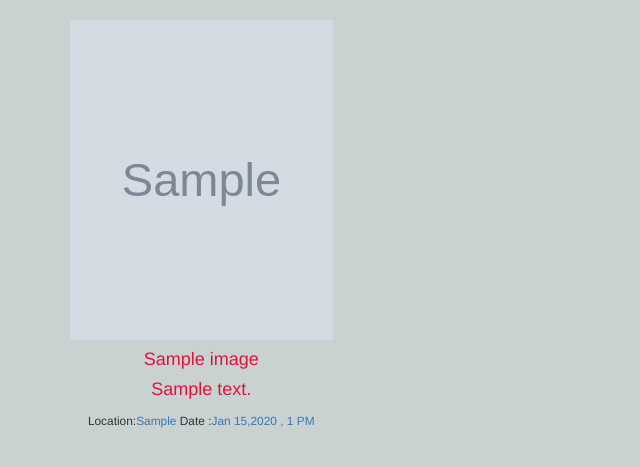
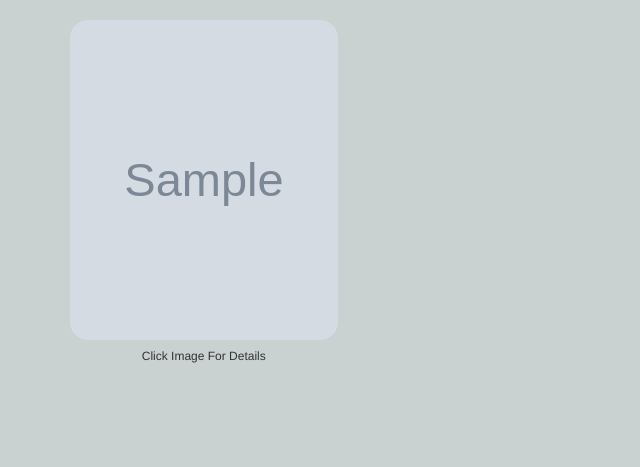
Before and after one commit to NyururuKelvin/pGallery, a Django app: template gallery/templates/galleries/search_category.html in a window 1280 px wide. Shown: the part 151-618 px from the top of the page, without its empty margins (0-640 px from the left). Run offline with Django 3.2, Linux system fonts and the light colour scheme; tables that the repository leaves empty hold one stand-in row (values such as "Sample post"); the template is opened without the code that fills it: values that come from a table or form of the project are taken from there, most other values are stand-ins (such as "Sample title", 1, 10 or a date in 2020); grey boxes marked "Sample" are stand-in pictures; some libraries are stand-ins or nearby versions.

Commit message:
my commit add styling

```diff
--- a/gallery/static/css/gallery.css
+++ b/gallery/static/css/gallery.css
@@ -11,3 +11,6 @@ body{
 a{
     text-decoration: none;
 }
+.display{
+    text-align: center;
+}
--- a/gallery/templates/galleries/gallery.html
+++ b/gallery/templates/galleries/gallery.html
@@ -13,6 +13,7 @@
             <a id="link" type="button" style="background-color: rgb(24, 53, 58);" data-toggle="modal" data-target="#exampleModalLong{{image.id}}">
             <img src="{{image.image.url}}" class="img-responsive" alt="Image" style="height: 40vh; width: 100%; border-radius: 18px;">
             </a>
+            <h6 class="text-center">Click Image For Details</h6>
         </div>
         <div class="modal fade" id="exampleModalLong{{image.id}}" tabindex="-1" role="dialog" aria-labelledby="exampleModalLongTitle" aria-hidden="true">
             <div class="modal-dialog" role="document">
@@ -26,7 +27,6 @@
                     <div class="modal-body">
                         <img src="{{image.image.url}}" class="img-responsive" alt="Image" style="height: 40vh; width: 100%;">
                         <h4 style="color: crimson;"> {{ image.description}} </h4>
-                        <h4 style="color: crimson;"> {{ image.name}} </h4>
                         <span class="small">Location:</span><a href="" style="text-decoration: none;"><span class="small">{{image.location.location}}</span></a><span></span><span class="small"> Date :</span><a href="" style="text-decoration: none;"><span class="small">{{image.date |  date:"M d,Y , f A"}}</span></a> <br>
                         <button type="button" class="btn btn-secondary" data-dismiss="modal">Close</button>
                     </div>
--- a/gallery/templates/galleries/search_category.html
+++ b/gallery/templates/galleries/search_category.html
@@ -6,7 +6,7 @@
     {% if images%}
     <legend class="header" style="color: white;">SEARCHES FOR {{message}} CATEGORY</legend>
     {% else %}
-    <legend class="header" style="color: white;">FOUND 0 IMAGES FOR {{message}} CATEGORY</legend>
+    <legend class="header" style="color: white;">FOUND 0 IMAGES</legend>
     {% endif %}
 
   </div>
@@ -15,18 +15,30 @@
 
   {% if images %}
     {% for image in images %}
-      <div class="col-sm-6 col-md-3">
-        <div class="card text-center">
-          <div class="card-header">
-            <img class="text-center" src="{{image.image.url}}" class="img-responsive" alt="Image" style="height: 40vh; width: 100%;">
+    <div class="col-lg-3 col-md-3 mb-2" style="padding-right: 10px; border-radius: 15px;">
+      <a id="link" type="button" style="background-color: rgb(24, 53, 58);" data-toggle="modal" data-target="#exampleModalLong{{image.id}}">
+      <img src="{{image.image.url}}" class="img-responsive" alt="Image" style="height: 40vh; width: 100%; border-radius: 18px;">
+      </a>
+      <h6 class="text-center">Click Image For Details</h6>
+  </div>
+  <div class="modal fade" id="exampleModalLong{{image.id}}" tabindex="-1" role="dialog" aria-labelledby="exampleModalLongTitle" aria-hidden="true">
+      <div class="modal-dialog" role="document">
+          <div class="modal-content">
+              <div class="modal-header">
+                  <h2 class="modal-title" id="exampleModalLongTitle">{{ image.name}}</h2>
+                  <button type="button" class="close" data-dismiss="modal" aria-label="Close">
+                  <span aria-hidden="true">&times;</span>
+                  </button>
+              </div>
+              <div class="modal-body">
+                  <img src="{{image.image.url}}" class="img-responsive" alt="Image" style="height: 40vh; width: 100%;">
+                  <h4 style="color: crimson;"> {{ image.description}} </h4>
+                  <span class="small">Location:</span><a href="" style="text-decoration: none;"><span class="small">{{image.location.location}}</span></a><span></span><span class="small"> Date :</span><a href="" style="text-decoration: none;"><span class="small">{{image.date |  date:"M d,Y , f A"}}</span></a> <br>
+                  <button type="button" class="btn btn-secondary" data-dismiss="modal">Close</button>
+              </div>
           </div>
-          <div class="card-body">
-            <h4 class="text-center" style="color: crimson;"> {{ image.name }} </h4>
-            <h4 class="text-center" style="color: crimson;"> {{ image.description }} </h4>
-            <span class="small">Location:</span><a href="" style="text-decoration: none;"><span class="small">{{image.location}}</span></a><span></span><span class="small"> Date :</span><a href="" style="text-decoration: none;"><span class="small">{{image.date |  date:"M d,Y , f A"}}</span></a>
-          </div>
-        </div><br>
       </div>
+  </div>
     {% endfor %}
   {% endif %}
   </div>
--- a/gallery/views.py
+++ b/gallery/views.py
@@ -21,8 +21,7 @@ def search_category(request):
         return render(request,'galleries/search_category.html',{"message":message,"images":searched_images})
 
     else:
-        message= "You haven't searched for anything."
-        return render(request,'galleries/search_category.html',{"message":message})
+        return render(request,'galleries/search_category.html')
 
 def filter_by_location(request,location_id):
     try:
```
